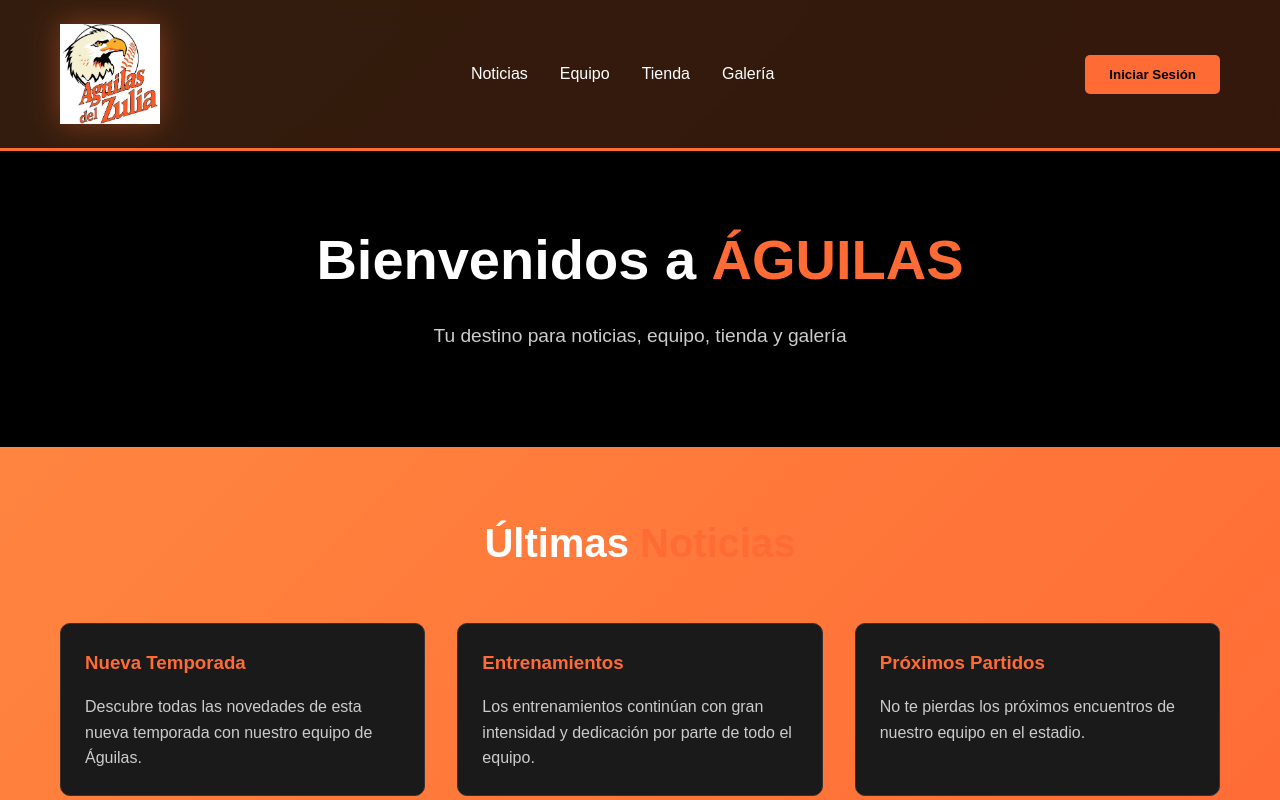
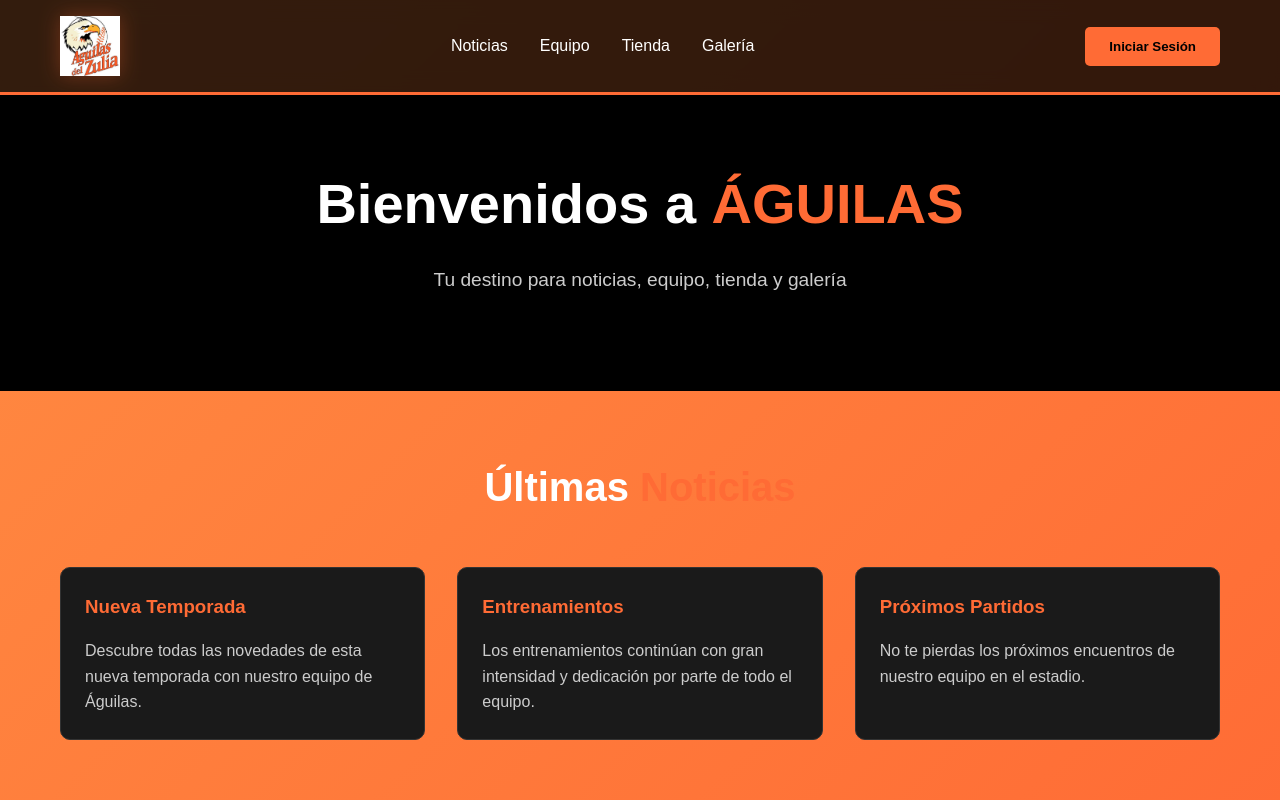
Before and after one commit to JosuePuentes/Frontend-aguilas, a React (Vite) app: page / in a window 1280 px wide. Shown: the top 800 px of the page. Built offline with nearby package versions, Linux system fonts and the light colour scheme.

Commit message:
Ajustar tamaÃ±o del logo - Regresar a 60px y ajustar padding del header

```diff
--- a/src/styles/index.css
+++ b/src/styles/index.css
@@ -872,7 +872,7 @@
 .header {
   background: rgba(0, 0, 0, 0.8);
   backdrop-filter: blur(10px);
-  padding: 1.5rem 0;
+  padding: 1rem 0;
   border-bottom: 3px solid #ff6b35;
   position: sticky;
   top: 0;
@@ -891,12 +891,12 @@
 }
 
 .logo-image {
-  height: 100px;
+  height: 60px;
   width: auto;
   object-fit: contain;
   /* Quitar fondo del logo */
   background: transparent;
-  filter: drop-shadow(0 0 15px rgba(255, 107, 53, 0.4));
+  filter: drop-shadow(0 0 10px rgba(255, 107, 53, 0.3));
 }
 
 .nav-links {
```
